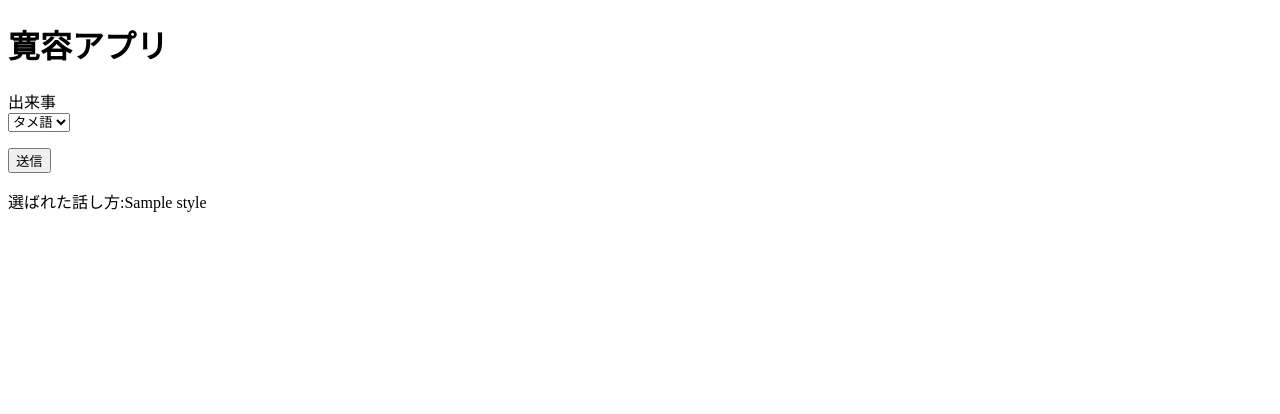
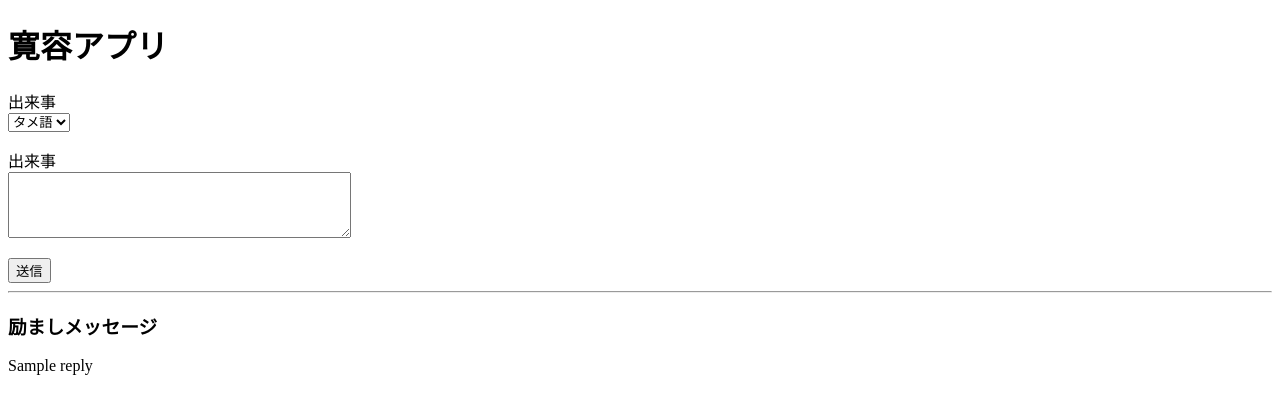
Before and after one commit to 117love/logic.py-2026-2-7, a Django app: template myapp/templates/myapp/index.html in a window 1280 px wide. Shown: the top 414 px of the page. Run offline with Django 3.2, Linux system fonts and the light colour scheme; the template is opened without the code that fills it: most values are stand-ins (such as "Sample title", 1, 10 or a date in 2020).

Commit message:
update before session

```diff
--- a/myapp/templates/myapp/index.html
+++ b/myapp/templates/myapp/index.html
@@ -14,17 +14,25 @@
   <p>
     <label>出来事</label><br>
     <select name="style">
-      <option>タメ語</option>
-      <option>敬吾</option>
-      <option>混合</option>
+      <option value="casual">タメ語</option>
+      <option value="polite">敬吾</option>
+      <option value="mix">混合</option>
+      <option value="kansai">関西弁</option>
     </select>
-  </p>
+    </p>
+
+    <p>
+      <label>出来事</label><br>
+      <textarea name="what" rows="4" cols="40"></textarea>
+    </p>
 
   <button type="submit">送信</button>
 </form>
 
-{% if style %}
-  <p>選ばれた話し方:{{ style }}</p>
+{% if reply %}
+<hr>
+<h3>励ましメッセージ</h3>
+<p>{{ reply }}</p>
 {% endif %}
 </body>
 </html>
```
Also changed, not shown: djangotutorial/myapp/views.py (added, +32 -0 lines).
